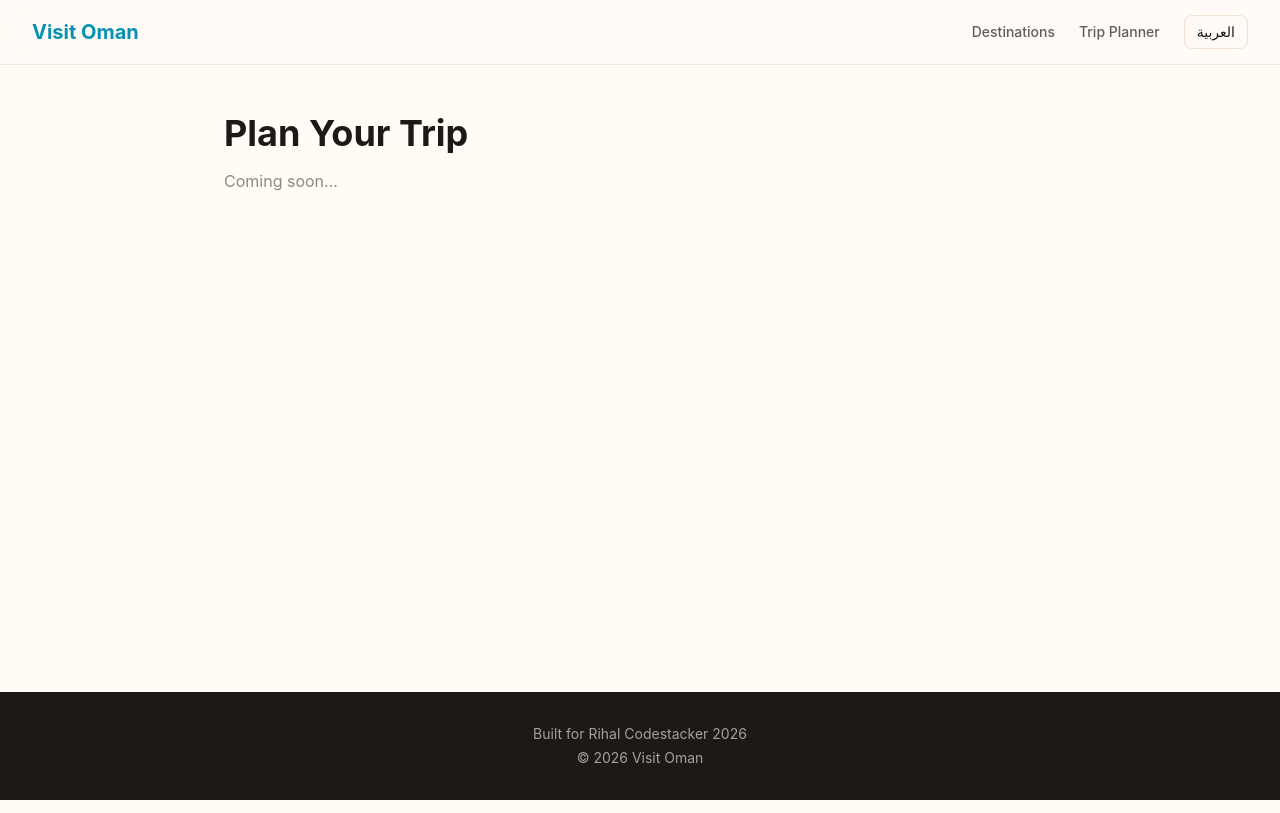
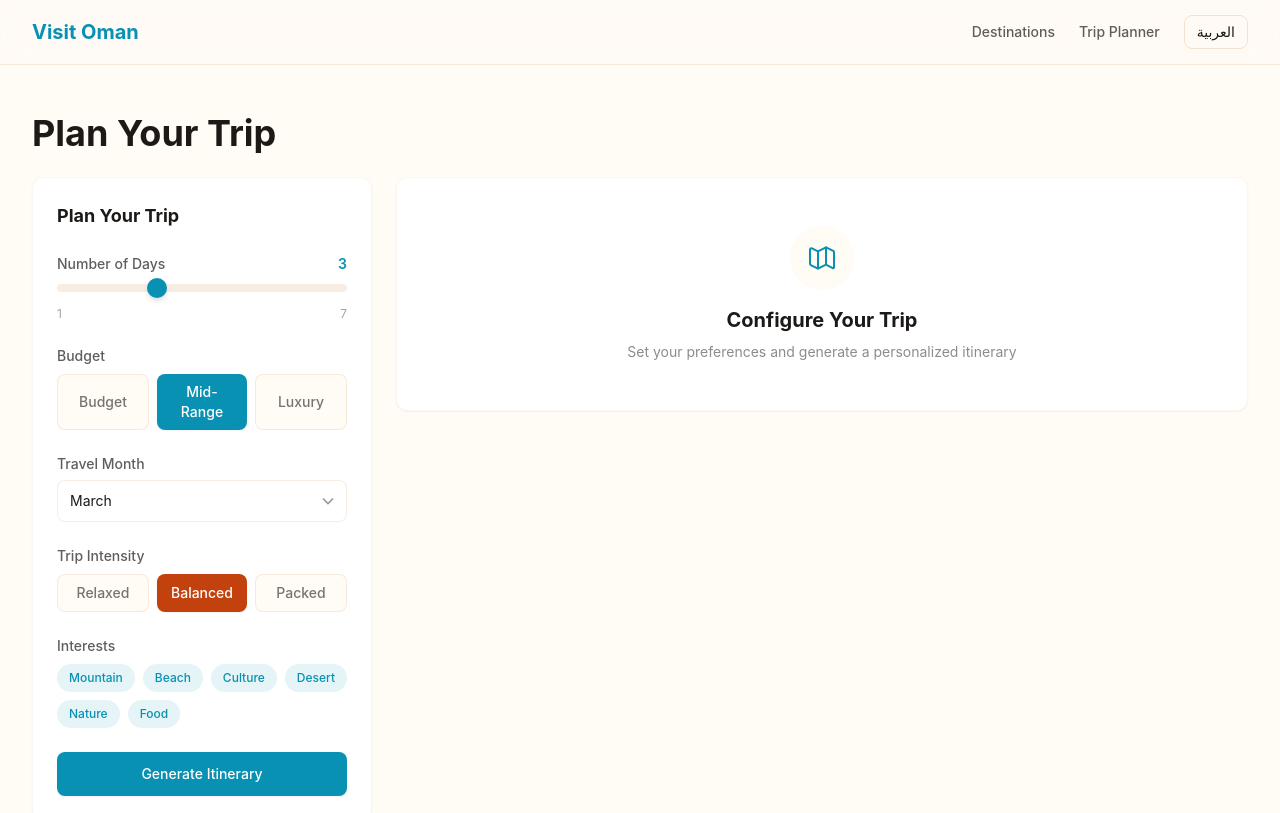
Before and after one commit to zaabi1995/rihal-visit-oman, a Next.js app: page /en/planner in a window 1280 px wide. Shown: the top 813 px of the page. Built offline with nearby package versions, Linux system fonts and the light colour scheme.

Commit message:
wire up planner page with full trip generation flow

```diff
--- a/src/app/[locale]/planner/page.tsx
+++ b/src/app/[locale]/planner/page.tsx
@@ -1,21 +1,130 @@
-import { setRequestLocale } from 'next-intl/server';
-import { getTranslations } from 'next-intl/server';
+'use client';
 
-// TODO: implement full trip planner with algorithm integration (Part 2)
-export default async function PlannerPage({
-  params,
-}: {
-  params: { locale: string };
-}) {
-  setRequestLocale(params.locale);
-  const t = await getTranslations('planner');
+// TODO: add export to PDF feature
+
+import { useState, useCallback } from 'react';
+import dynamic from 'next/dynamic';
+import { useTranslations } from 'next-intl';
+import { usePlanner } from '@/hooks/usePlanner';
+import PlannerForm from '@/components/planner/PlannerForm';
+import ItineraryView from '@/components/planner/ItineraryView';
+import type { PlannedStop } from '@/lib/types';
+
+const MapView = dynamic(() => import('@/components/planner/MapView'), {
+  ssr: false,
+  loading: () => (
+    <div className="w-full h-[400px] lg:h-[500px] rounded-xl bg-cream border border-sandy-gold/20 flex items-center justify-center">
+      <div className="animate-pulse text-dark/30">Loading map...</div>
+    </div>
+  ),
+});
+
+export default function PlannerPage() {
+  const t = useTranslations('planner');
+  const { input, updateInput, itinerary, generate, isGenerating, loaded } = usePlanner();
+  const [activeDay, setActiveDay] = useState(1);
+  const [selectedStop, setSelectedStop] = useState<PlannedStop | null>(null);
+
+  const handleSelectStop = useCallback((stop: PlannedStop) => {
+    setSelectedStop((prev) =>
+      prev?.destination.id === stop.destination.id ? null : stop
+    );
+  }, []);
+
+  const handleGenerate = useCallback(() => {
+    setSelectedStop(null);
+    setActiveDay(1);
+    generate();
+  }, [generate]);
+
+  if (!loaded) {
+    return (
+      <div className="max-w-7xl mx-auto px-4 sm:px-6 lg:px-8 py-12">
+        <div className="animate-pulse space-y-4">
+          <div className="h-8 bg-cream rounded w-1/3" />
+          <div className="h-64 bg-cream rounded" />
+        </div>
+      </div>
+    );
+  }
 
   return (
-    <div className="max-w-4xl mx-auto px-4 sm:px-6 lg:px-8 py-12">
-      <h1 className="text-3xl sm:text-4xl font-bold text-dark mb-4">
+    <div className="max-w-7xl mx-auto px-4 sm:px-6 lg:px-8 py-8 sm:py-12">
+      <h1 className="text-3xl sm:text-4xl font-bold text-dark mb-6">
         {t('title')}
       </h1>
-      <p className="text-dark/50">Coming soon...</p>
+
+      <div className="flex flex-col lg:flex-row gap-6">
+        {/* Left: Form */}
+        <div className="w-full lg:w-[340px] shrink-0">
+          <PlannerForm
+            input={input}
+            onUpdate={updateInput}
+            onGenerate={handleGenerate}
+            isGenerating={isGenerating}
+          />
+        </div>
+
+        {/* Right: Results */}
+        <div className="flex-1 min-w-0">
+          {!itinerary && !isGenerating && (
+            <div className="bg-white rounded-xl border border-sandy-gold/10 shadow-sm p-8 sm:p-12 text-center">
+              <div className="w-16 h-16 mx-auto mb-4 rounded-full bg-cream flex items-center justify-center">
+                <svg className="w-8 h-8 text-teal" fill="none" stroke="currentColor" viewBox="0 0 24 24">
+                  <path strokeLinecap="round" strokeLinejoin="round" strokeWidth={1.5} d="M9 20l-5.447-2.724A1 1 0 013 16.382V5.618a1 1 0 011.447-.894L9 7m0 13l6-3m-6 3V7m6 10l5.447 2.724A1 1 0 0021 18.382V7.618a1 1 0 00-.553-.894L15 4m0 13V4m0 0L9 7" />
+                </svg>
+              </div>
+              <h2 className="text-xl font-bold text-dark mb-2">{t('configureTitle')}</h2>
+              <p className="text-dark/50 text-sm">{t('configureSubtitle')}</p>
+            </div>
+          )}
+
+          {isGenerating && (
+            <div className="bg-white rounded-xl border border-sandy-gold/10 shadow-sm p-12 text-center">
+              <div className="animate-spin w-10 h-10 mx-auto mb-4 border-3 border-teal border-t-transparent rounded-full" />
+              <p className="text-dark/50">{t('generating')}</p>
+            </div>
+          )}
+
+          {itinerary && !isGenerating && (
+            <div className="space-y-6">
+              {/* Map */}
+              <MapView
+                itinerary={itinerary}
+                activeDay={activeDay}
+                onSelectStop={handleSelectStop}
+                selectedStopId={selectedStop?.destination.id}
+              />
+
+              {/* Day tabs for map: include "All Days" */}
+              <div className="flex gap-2 overflow-x-auto">
+                <button
+                  type="button"
+                  onClick={() => setActiveDay(0)}
+                  className={`
+                    shrink-0 px-4 py-2 rounded-lg text-sm font-medium transition-all
+                    ${activeDay === 0
+                      ? 'bg-dark text-white shadow-sm'
+                      : 'bg-white text-dark/60 border border-sandy-gold/20 hover:border-sandy-gold/40'
+                    }
+                  `}
+                >
+                  {t('allDays')}
+                </button>
+              </div>
+
+              {/* Itinerary */}
+              <ItineraryView
+                itinerary={itinerary}
+                activeDay={activeDay === 0 ? 1 : activeDay}
+                onDayChange={setActiveDay}
+                onSelectStop={handleSelectStop}
+                selectedStop={selectedStop}
+              />
+            </div>
+          )}
+        </div>
+      </div>
     </div>
   );
 }
--- a/src/components/planner/ItineraryView.tsx
+++ b/src/components/planner/ItineraryView.tsx
@@ -1,6 +1,5 @@
 'use client';
 
-import { useState } from 'react';
 import { useTranslations } from 'next-intl';
 import type { Itinerary, PlannedStop } from '@/lib/types';
 import DayCard from './DayCard';
@@ -25,8 +24,6 @@ export default function ItineraryView({
   selectedStop,
 }: ItineraryViewProps) {
   const t = useTranslations('planner');
-  const tRegions = useTranslations('regions');
-  const tc = useTranslations('common');
 
   // Region allocation summary
   const regionSummary = itinerary.regionAllocation.map((r) => {
```
